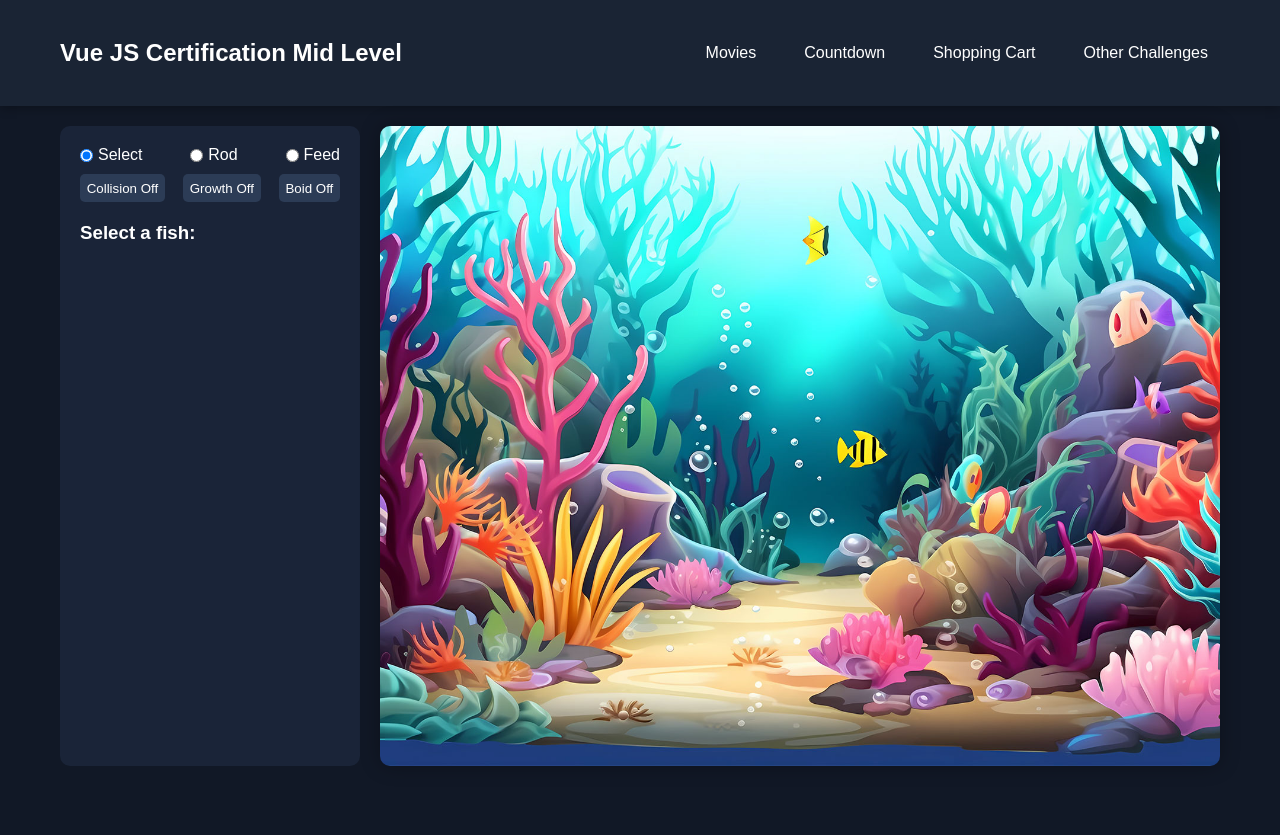
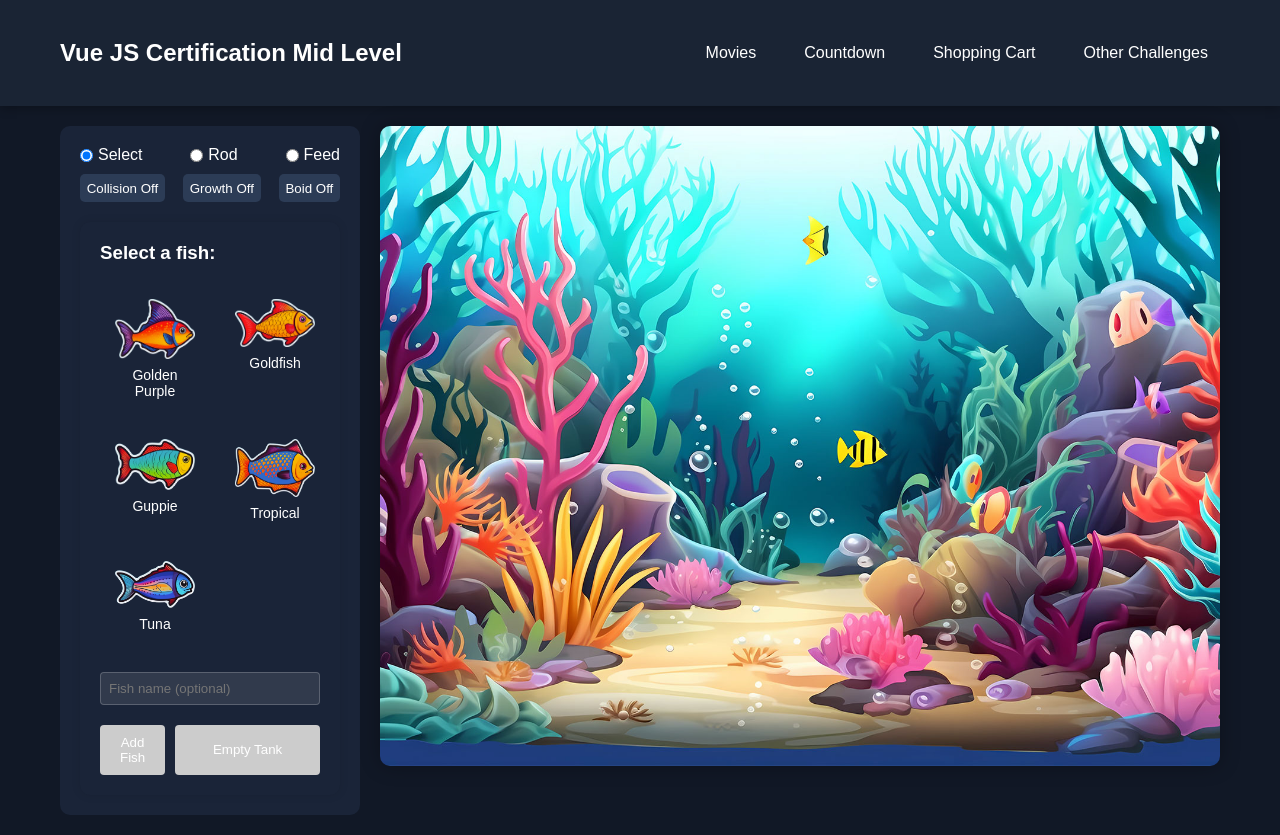
Before and after one commit to GregMarshall999/greglabs-plat, a Vue app: page /aquarium in a window 1280 px wide. Before the commit the page ends 800 px from the top, so only its background shows below. Built offline with nearby package versions, Linux system fonts and the light colour scheme.

Commit message:
fish swim and form fixes

```diff
--- /dev/null
+++ b/src/components/Aquarium/Fish.vue
@@ -0,0 +1,115 @@
+<template>
+    <div v-if="fish"
+        class="fish"
+        :style="fishStyle"
+    >
+        <img
+            :src="fish.image"
+            :alt="fish.type"
+            :style="{
+                transform: `scaleX(${direction}) rotate(${tilt}deg)`,
+                transition: 'transform 0.3s ease'
+            }"
+        />
+        <div v-if="fish.name" class="fish-name">{{ fish.name }}</div>
+    </div>
+</template>
+
+<script setup>
+import { ref, reactive, computed, onMounted } from 'vue';
+
+const props = defineProps({
+    fish: {
+        type: Object,
+        required: true
+    },
+    tankRef: {
+        type: Object,
+        required: true
+    }
+});
+
+const direction = ref(1);
+const tilt = ref(0);
+const size = ref(1);
+
+const position = reactive({ x: 0, y: 0 });
+const target = reactive({ x: 0, y: 0 });
+
+const fishStyle = computed(() => ({
+    position: 'absolute',
+    left: `${position.x}px`,
+    top: `${position.y}px`,
+    transition: 'all 0.5s ease',
+    cursor: 'pointer',
+    transform: `scale(${size.value})`,
+    transformOrigin: 'center'
+}));
+
+const getRandomPosition = horizontal => {
+    if(!props.tankRef) return 0;
+
+    if(horizontal) {
+        return Math.random() * (props.tankRef.clientWidth - 100);
+    } else {
+        return Math.random() * (props.tankRef.clientHeight - 100);
+    }
+};
+
+const updatePosition = () => {
+    const dx = target.x - position.x;
+    const dy = target.y - position.y;
+    const distance = Math.sqrt(dx * dx + dy * dy);
+
+    tilt.value = Math.min(Math.max(dy * 0.1, -15), 15);
+
+    if(distance < 5) {
+        target.x = getRandomPosition(true);
+        target.y = getRandomPosition(false);
+        direction.value = target.x < position.x ? -1 : 1;
+    }
+    else {
+        position.x += (dx / distance) * props.fish.speed;
+        position.y += (dy / distance) * props.fish.speed;
+    }
+
+    requestAnimationFrame(updatePosition);
+}
+
+onMounted(() => {
+    position.x = getRandomPosition(true);
+
+    target.x = getRandomPosition(true);
+    target.y = getRandomPosition(false);
+    direction.value = target.x < position.x ? -1 : 1;
+
+    updatePosition();
+});
+
+</script>
+
+<style scoped>
+
+.fish {
+    display: flex;
+    flex-direction: column;
+    align-items: center;
+    width: fit-content;
+}
+
+img {
+    width: 100px;
+    height: auto;
+}
+
+.fish-name {
+    position: absolute;
+    bottom: -20px;
+    background: rgba(0, 0, 0, 0.7);
+    padding: 2px 8px;
+    border-radius: 10px;
+    font-size: 12px;
+    white-space: nowrap;
+}
+
+</style>
--- a/src/components/Aquarium/FishForm.vue
+++ b/src/components/Aquarium/FishForm.vue
@@ -1,22 +1,234 @@
 <template>
-    <form class="fish-form">
+    <form @submit.prevent="handleFishForm" class="fish-form">
         <h3>{{ formMessage }}</h3>
 
-        <div class="fish-selection">
-            <div v-for="(fish, type) in fishes" :key="type">
+        <div class="fish-selection" @click="unSelectFish">
+            <div v-for="(fish, type) in fishTypes" :key="type"
+                class="fish-option" :class="{ selected: selectedFish.type === type }"
+                @click="selectFish(type)"
+            >
                 <img :src="fish.image" :alt="type" />
-                <span>{{ fish.name }}</span>
+                <span>{{ fish.label }}</span>
+            </div>
+        </div>
+
+        <div class="fish-properties">
+            <div class="selected-fish-info" v-if="selectedFish.type">
+                <img :src="selectedFish.image" :alt="selectedFish.type" />
+                <div class="fish-details">
+                    <h4>{{ selectedFish.type }}</h4>
+                    <p>Speed: {{ selectedFish.speed }}</p>
+                </div>
+            </div>
+
+            <input v-model="fishName" type="text" placeholder="Fish name (optional)" />
+
+            <div class="action-buttons">
+                <button v-if="fishActionText" @click="emptyTankButtonClicked = false" :disabled="!selectedFish.type" class="fish-button">
+                    {{ fishActionText }}
+                </button>
+
+                <button @click="emptyTankButtonClicked = true" :disabled="prop.fishCount === 0" class="tank-button">
+                    {{ tankActionText }}
+                </button>
             </div>
         </div>
     </form>
 </template>
 
 <script setup>
-import { ref } from 'vue';
+import { ref, computed, watch } from 'vue';
+import { fishTypes } from '../../config/fishConfig';
 
 const messages = [
     'Select a fish:'
-]
+];
 
 const formMessage = ref(messages[0]);
+const fishName = ref('');
+
+const selectedFish = defineModel();
+
+const prop = defineProps({
+    fishCount: {
+        type: Number,
+        required: true
+    },
+    editMode: {
+        type: Boolean,
+        required: true
+    }
+});
+
+const selectFish = type => {
+    selectedFish.value.image = fishTypes[type].image;
+    selectedFish.value.type = type;
+    selectedFish.value.speed = fishTypes[type].speed;
+};
+const unSelectFish = e => {
+    if (e.target.classList.contains('fish-selection')) {
+        selectedFish.value = {};
+    }
+};
+
+const emptyTankButtonClicked = false;
+const fishActionText = computed(() => prop.editMode ? "Edit Fish" : "Add Fish");
+const tankActionText = computed(() => prop.editMode ? "Remove Fish" : "Empty Tank");
+const emits = defineEmits(['addFish', 'editFish', 'removeFish', 'emptyTank']);
+
+const handleFishForm = () => {
+    if(emptyTankButtonClicked) {
+        if (prop.editMode) {
+            emits('removeFish');
+        } else {
+            emits('emptyTank');
+        }
+    }
+    else {
+        const fish = {
+            type: selectedFish.value.type,
+            name: fishName.value
+        };
+
+        if (prop.editMode) {
+            emits('editFish', fish);
+        }
+        else {
+            emits('addFish', fish);
+        }
+    }
+
+    selectedFish.value = {};
+}
+
+watch(selectedFish, (newVal) => {
+    if(newVal.name) {
+        fishName.value = newVal.name;
+    }
+    else {
+        fishName.value = '';
+    }
+});
+
 </script>
+
+<style scoped>
+
+.fish-form {
+    padding: 20px;
+    background: #1a2438;
+    border-radius: 10px;
+    box-shadow: 0 0 10px rgba(0, 0, 0, 0.1);
+}
+
+.fish-selection {
+    display: grid;
+    grid-template-columns: repeat(2, 1fr);
+    gap: 10px;
+    margin: 20px 0;
+}
+
+.fish-option {
+    display: flex;
+    flex-direction: column;
+    align-items: center;
+    cursor: pointer;
+    padding: 15px;
+    border-radius: 8px;
+    transition: all 0.3s ease;
+
+    &:hover {
+        background: rgba(255, 255, 255, 0.2);
+    }
+}
+
+.selected {
+    background: rgba(255, 255, 255, 0.3);
+    box-shadow: 0 0 10px rgba(255, 255, 255, 0.2);
+}
+
+.fish-option > img {
+    width: 80px;
+    height: auto;
+    margin-bottom: 8px;
+}
+
+span {
+    font-size: 14px;
+    text-align: center;
+    color: white;
+}
+
+.fish-properties {
+    display: flex;
+    flex-direction: column;
+    gap: 15px;
+}
+
+.selected-fish-info {
+    display: flex;
+    align-items: center;
+    gap: 15px;
+    padding: 10px;
+    background: rgba(255, 255, 255, 0.1);
+    border-radius: 8px;
+}
+
+.selected-fish-info > img {
+    width: 60px;
+    height: auto;
+}
+
+h4 {
+    margin: 0;
+}
+
+p {
+    margin: 5px 0 0;
+}
+
+input {
+    margin: 5px 0;
+    width: 100%;
+    padding: 8px;
+    border: 1px solid rgba(255, 255, 255, 0.2);
+    border-radius: 4px;
+    background: rgba(255, 255, 255, 0.1);
+    color: white;
+}
+
+.action-buttons {
+    display: flex;
+    gap: 10px;
+}
+
+button {
+    padding: 10px 20px;
+    border: none;
+    border-radius: 4px;
+    cursor: pointer;
+    transition: all 0.3s ease;
+
+    &:hover {
+        opacity: 0.9;
+    }
+
+    &:disabled {
+        background: #cccccc;
+        cursor: not-allowed;
+    }
+}
+
+.fish-button {
+    flex: 1;
+    background: #4CAF50;
+    color: white;
+}
+
+.tank-button {
+    width: 100%;
+    background: #ff9800;
+    color: white;
+}
+
+</style>
--- a/src/components/Aquarium/FishTank.vue
+++ b/src/components/Aquarium/FishTank.vue
@@ -1,8 +1,29 @@
 <template>
-    <div class="fish-tank">
-
+    <div class="fish-tank" ref="tankRef">
+        <Fish
+            v-for="(fish, index) in fishes"
+            :key="index"
+            :fish="fish"
+            :tankRef="tankRef"
+            @click="emit('fishClicked', fish, index)"
+        />
     </div>
 </template>
+
+<script setup>
+import Fish from './Fish.vue';
+import { ref } from 'vue';
+
+const emit = defineEmits(['fishClicked']);
+
+const fishes = ref([]);
+const tankRef = ref(null);
+
+defineExpose({
+    fishes
+});
+
+</script>
 
 <style scoped>
 
--- a/src/components/Aquarium/TankBoard.vue
+++ b/src/components/Aquarium/TankBoard.vue
@@ -1,13 +1,38 @@
 <template>
     <div class="tank-board">
         <TankOptions />
-        <FishForm />
+        <FishForm
+            :fish-count="fishCount" :edit-mode="editMode"
+            v-model="selectedFish"
+            @addFish="fish => emits('addFish', fish)"
+            @editFish="fish => emits('editFish', fish)"
+            @removeFish="emits('removeFish')"
+            @emptyTank="emits('emptyTank')"
+        />
     </div>
 </template>
 
 <script setup>
 import TankOptions from './TankOptions.vue';
 import FishForm from './FishForm.vue';
+import { ref } from 'vue';
+
+const fishCount = ref(0);
+
+const props = defineProps({
+    fishCount: {
+        type: Number,
+        required: true
+    },
+    editMode: {
+        type: Boolean,
+        required: true
+    }
+});
+
+const selectedFish = defineModel();
+
+const emits = defineEmits(['addFish', 'editFish', 'removeFish', 'emptyTank']);
 </script>
 
 <style scoped>
--- a/src/views/AquariumPage.vue
+++ b/src/views/AquariumPage.vue
@@ -1,13 +1,45 @@
 <template>
     <div class="aquarium">
-        <TankBoard />
-        <FishTank />
+        <TankBoard v-if="tankRef"
+            :fish-count="tankRef.fishes.length" :edit-mode="editMode"
+            v-model="selectedFish"
+            @addFish="addFish"
+            @editFish="fish => console.log('editFish', fish)"
+            @removeFish="console.log('removeFish')"
+            @emptyTank="console.log('emptyTank')"
+        />
+        <FishTank
+            ref="tankRef"
+            @fishClicked="handleFishClicked"
+        />
     </div>
 </template>
 
 <script setup>
 import TankBoard from '../components/Aquarium/TankBoard.vue';
 import FishTank from '../components/Aquarium/FishTank.vue';
+import { ref } from 'vue';
+import { fishTypes } from '../config/fishConfig';
+
+const editMode = ref(false);
+const tankRef = ref(null);
+const selectedFish = ref({});
+
+const addFish = fish => {
+    const newFish = {
+        ...fish,
+        image: fishTypes[fish.type].image,
+        type: fish.type,
+        speed: fishTypes[fish.type].speed
+    };
+
+    tankRef.value.fishes.push(newFish);
+};
+
+const handleFishClicked = (fish, index) => {
+    selectedFish.value = fish;
+};
+
 </script>
 
 <style scoped>
```
